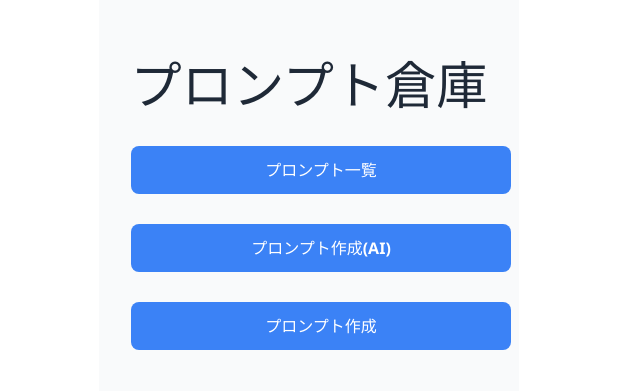
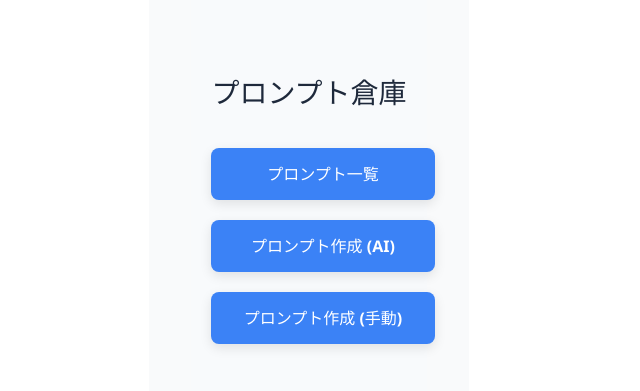
Before and after one commit to hayaf3254/hackathon_2025_0717, a React (Vite) app in the folder frontend/: page /select in a window 1280 px wide. Shown: the part 199-590 px from the top of the page, without its empty margins (331-971 px from the left). Built offline with nearby package versions, Linux system fonts and the light colour scheme.

Commit message:
選択画面

```diff
--- a/frontend/src/App.css
+++ b/frontend/src/App.css
@@ -41,24 +41,53 @@
   color: #888;
 }
 
-/* セレクト画面 */
-.select-button{
+/* セレクト画面全体のレイアウト */
+.select-container {
+  display: flex;
+  flex-direction: column;
+  align-items: center;
+  justify-content: center;
+  min-height: 100vh;
+  background-color: #f8fafc; /* 薄いグレー背景 */
+  padding: 40px 20px;
+}
+
+/* タイトル */
+.select-title {
+  font-size: 28px;
+  font-weight: bold;
+  margin-bottom: 40px;
+  color: #1e293b; /* ダークグレー */
+}
+
+/* ボタンをまとめるコンテナ */
+.select-buttons {
+  width: 100%;
+  max-width: 400px;
+  display: flex;
+  flex-direction: column;
+  gap: 20px;
+}
+
+/* 各ボタンのスタイル */
+.select-button {
   display: block;
   width: 100%;
-  padding: 12px;
-  margin-bottom: 30px;
-  /* 画像に合わせた青色に変更 */
-  background: #3b82f6;
-  color: #fff;
+  padding: 14px;
+  background: #3b82f6; /* 青 */
+  color: white;
   border: none;
   border-radius: 8px;
   font-size: 16px;
-  cursor: pointer;
   font-weight: 600;
-  transition: background 0.3s ease;
+  text-align: center;
+  text-decoration: none;
+  transition: all 0.3s ease;
+  box-shadow: 0 4px 12px rgba(0, 0, 0, 0.1);
 }
 
 .select-button:hover {
-  /* ホバー時にもう少し濃い青に変更 */
-  background: #2563eb;
+  background: #2563eb; /* 濃い青 */
+  transform: translateY(-2px); /* 少し浮く */
+  box-shadow: 0 6px 16px rgba(0, 0, 0, 0.15);
 }
--- a/frontend/src/Select.jsx
+++ b/frontend/src/Select.jsx
@@ -1,22 +1,18 @@
-import { useNavigate, Link } from "react-router-dom";
+import { Link } from "react-router-dom";
 import './App.css';
 
+const Select = () => {
+  return (
+    <div className="select-container">
+      <h1 className="select-title">プロンプト倉庫</h1>
 
-const Select = () => {
-	return(
-		<div>
-			<h1>プロンプト倉庫</h1>
-			<div>
-				<Link to="#" className="select-button">プロンプト一覧</Link>
-			</div>
-			<div>
-				<Link to="/create-ai" className="select-button">プロンプト作成(AI)</Link>
-			</div>
-			<div>
-				<Link to="#" className="select-button">プロンプト作成</Link>
-			</div>
-		</div>
-	)
-}
+      <div className="select-buttons">
+        <Link to="/prompts" className="select-button">プロンプト一覧</Link>
+        <Link to="/create-ai" className="select-button">プロンプト作成 (AI)</Link>
+        <Link to="/create" className="select-button">プロンプト作成 (手動)</Link>
+      </div>
+    </div>
+  );
+};
 
 export default Select;
```
